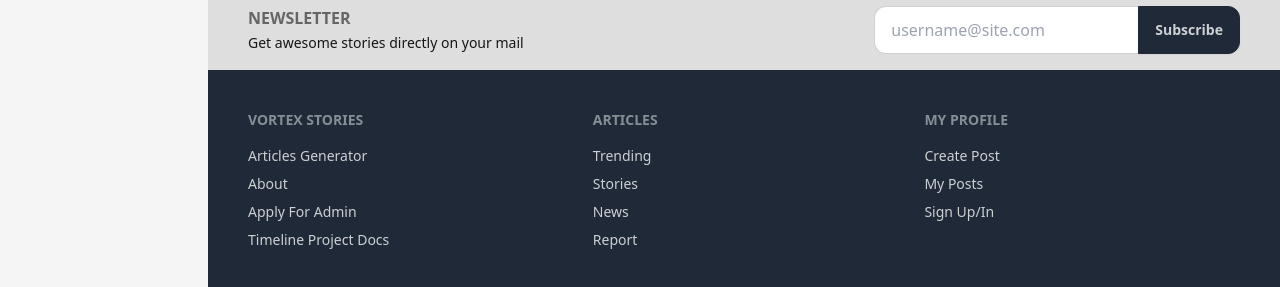
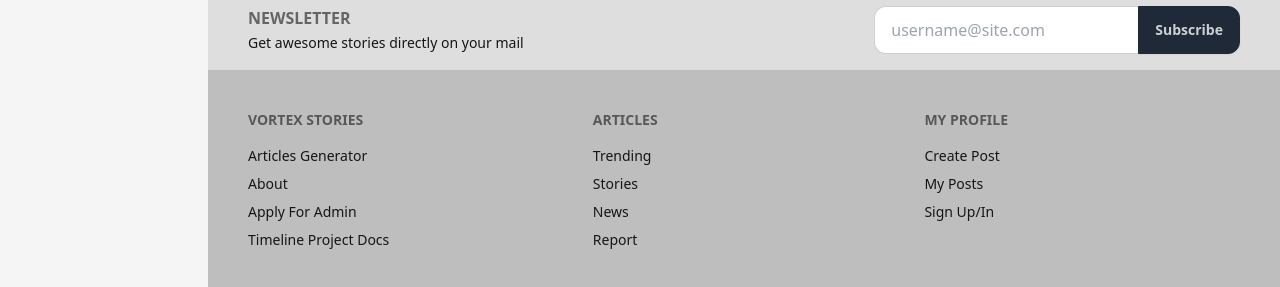
Before and after one commit to Rajneeshzytox/VortexStories, a React (Vite) app: page / in a window 1280 px wide. Shown: the part 1966-2253 px from the top of the page. Built offline with nearby package versions, Linux system fonts and the light colour scheme.

Commit message:
foooter modified

```diff
--- a/src/components/sections/Footer.jsx
+++ b/src/components/sections/Footer.jsx
@@ -28,7 +28,7 @@ export default function Footer() {
         </form>
 
         {/* ACTUAL FOOTER WITH LINKS  */}
-        <div className="footer overflow-clip p-10 bg-primary text-primary-content *:min-w-32 z-auto">
+        <div className="footer overflow-clip p-10 bg-base-300 text-base-content *:min-w-32 z-auto">
           <nav>
             <h6 className="footer-title z-0">Vortex Stories </h6>
             <a className="link link-hover">Articles Generator</a>
```
